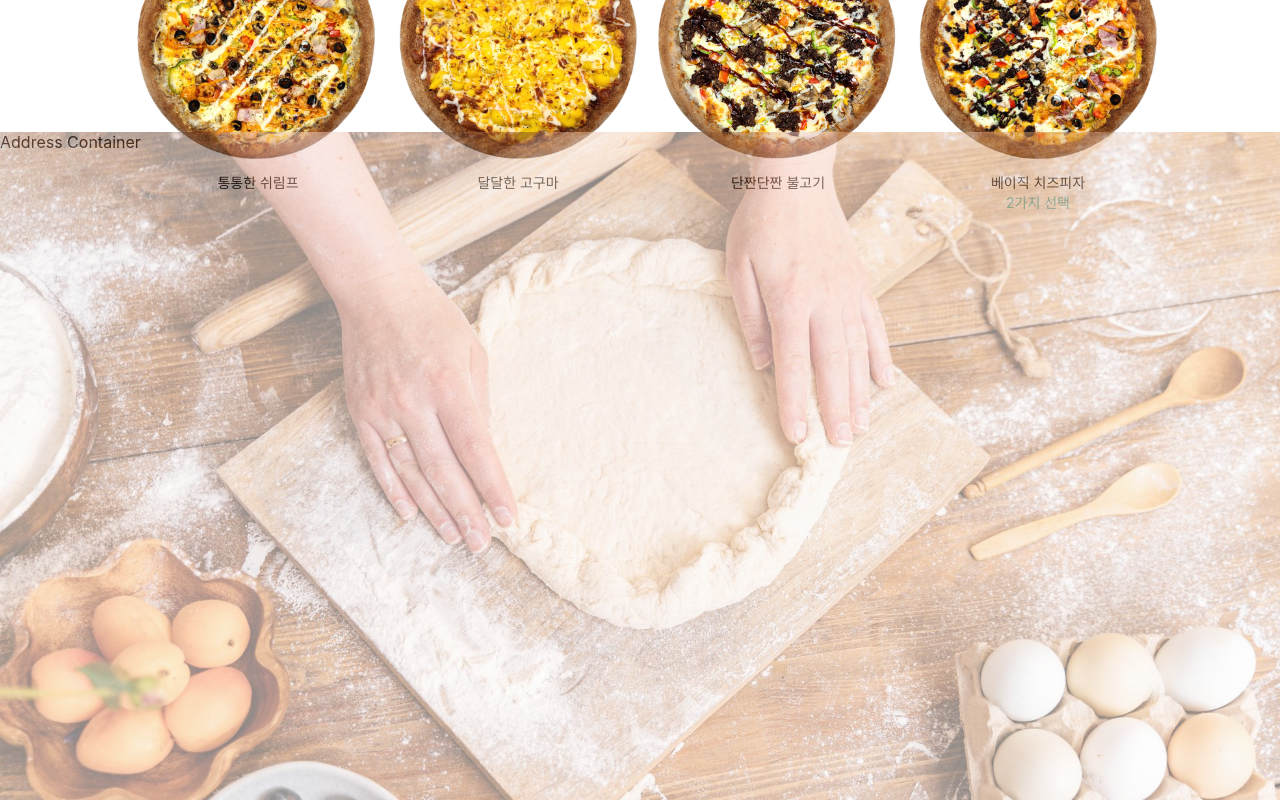
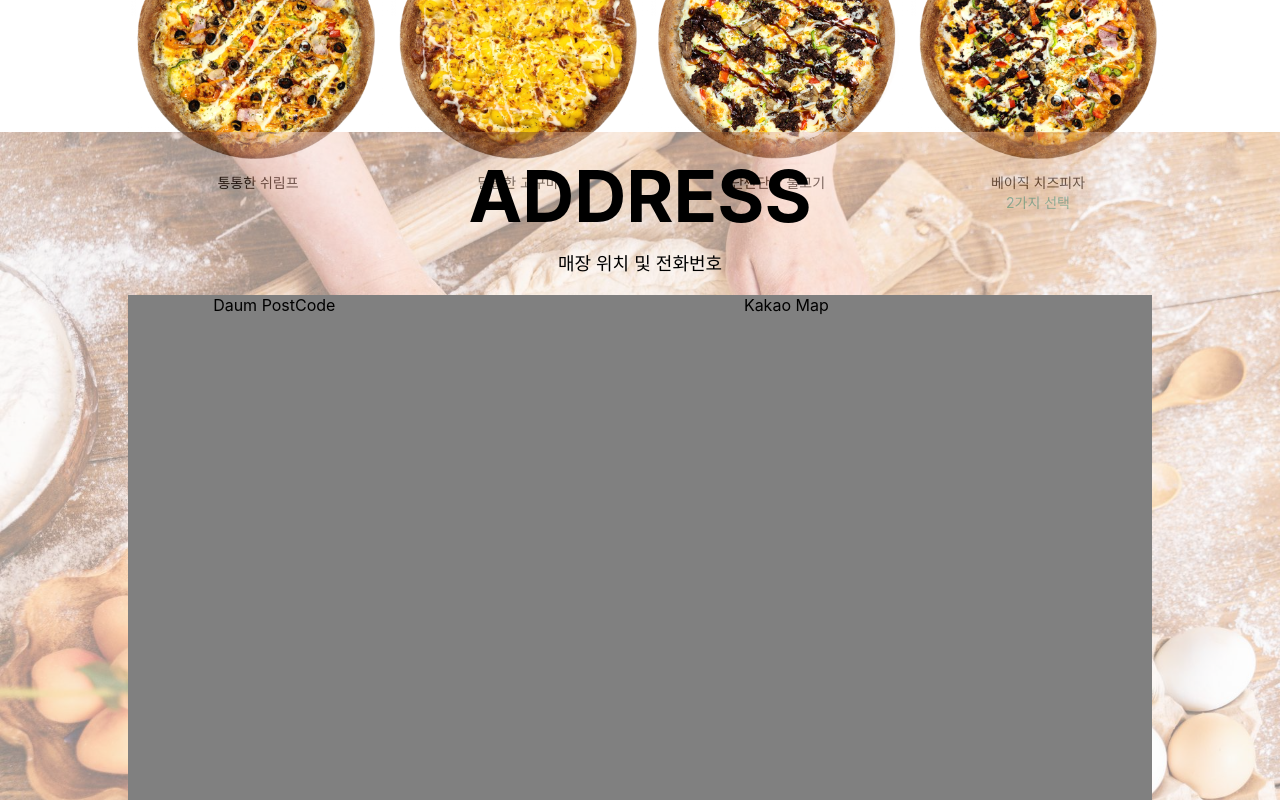
Before and after one commit to DevWonny/CloneCoding_TypeScript, a React (Create React App) app: page / in a window 1280 px wide. Shown: the part 2040-2840 px from the top of the page. Built offline with nearby package versions, Linux system fonts and the light colour scheme.

Commit message:
feat: Address Section 퍼블리싱 구현 완료

```diff
--- a/src/views/Address.tsx
+++ b/src/views/Address.tsx
@@ -6,7 +6,15 @@ import BackImage from '../assets/Map_background.jpg';
 const Address = () => {
   return (
     <AddressContainer>
-      <div>Address Container</div>
+      <AddressBackground />
+      <Title>ADDRESS</Title>
+      <SubTitle>매장 위치 및 전화번호</SubTitle>
+
+      {/* Map 영역 */}
+      <AddressMapWrap>
+        <AddressPostcodeContainer>Daum PostCode</AddressPostcodeContainer>
+        <AddressMapContainer>Kakao Map</AddressMapContainer>
+      </AddressMapWrap>
     </AddressContainer>
   );
 };
@@ -17,16 +25,52 @@ const AddressContainer = styled.div`
   width: 100%;
   height: 100vh;
   position: relative;
+  text-align: center;
+`;
 
-  &::before {
-    content: '';
-    background-image: url(${BackImage});
-    background-size: cover;
-    position: absolute;
-    top: 0;
-    left: 0;
-    right: 0;
-    bottom: 0;
-    opacity: 0.5;
-  }
+const AddressBackground = styled.div`
+  width: 100%;
+  height: 100%;
+  background-image: url(${BackImage});
+  background-size: cover;
+  position: absolute;
+  top: 0;
+  opacity: 0.5;
 `;
+
+const Title = styled.h1`
+  font-size: 72px;
+  font-weight: bold;
+  margin: 0;
+  position: relative;
+  top: 20px;
+`;
+
+const SubTitle = styled.span`
+  font-size: 18px;
+  position: relative;
+  top: 30px;
+`;
+
+const AddressMapWrap = styled.div`
+  width: 80%;
+  height: 700px;
+  position: relative;
+  left: 10%;
+  top: 50px;
+
+  display: flex;
+  justify-content: space-between;
+`;
+
+const AddressPostcodeContainer = styled.div`
+  width: 400px;
+  height: 100%;
+  background: gray;
+`;
+
+const AddressMapContainer = styled.div`
+  width: 1000px;
+  height: 100%;
+  background: gray;
+`;
```
